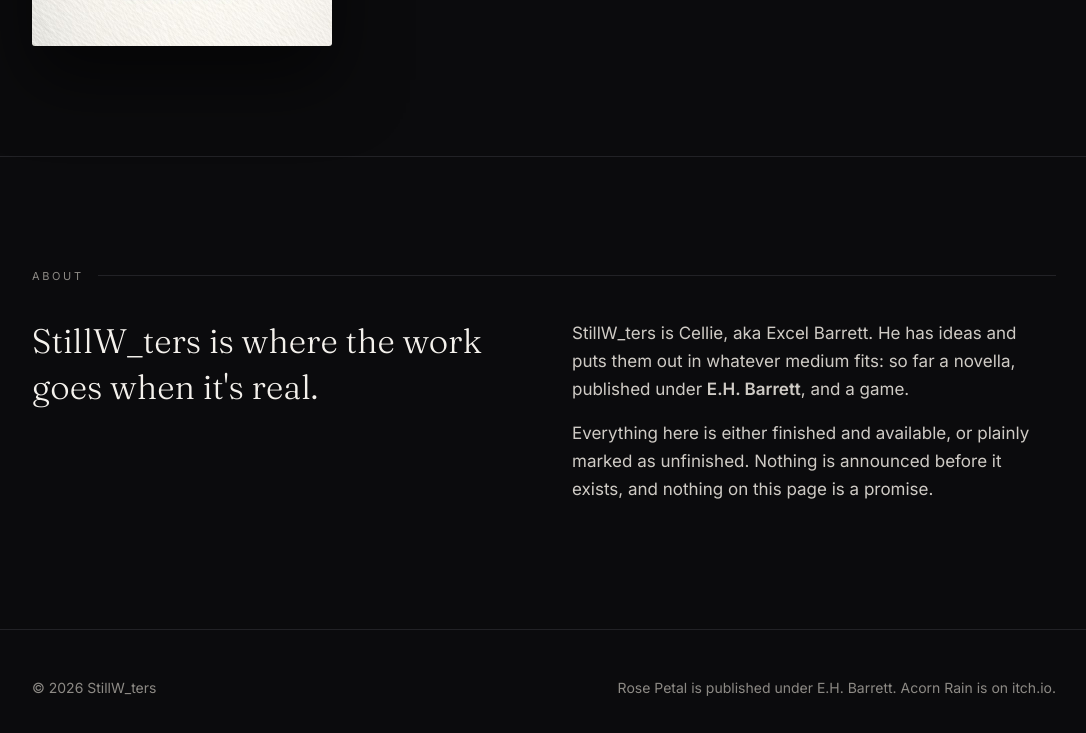
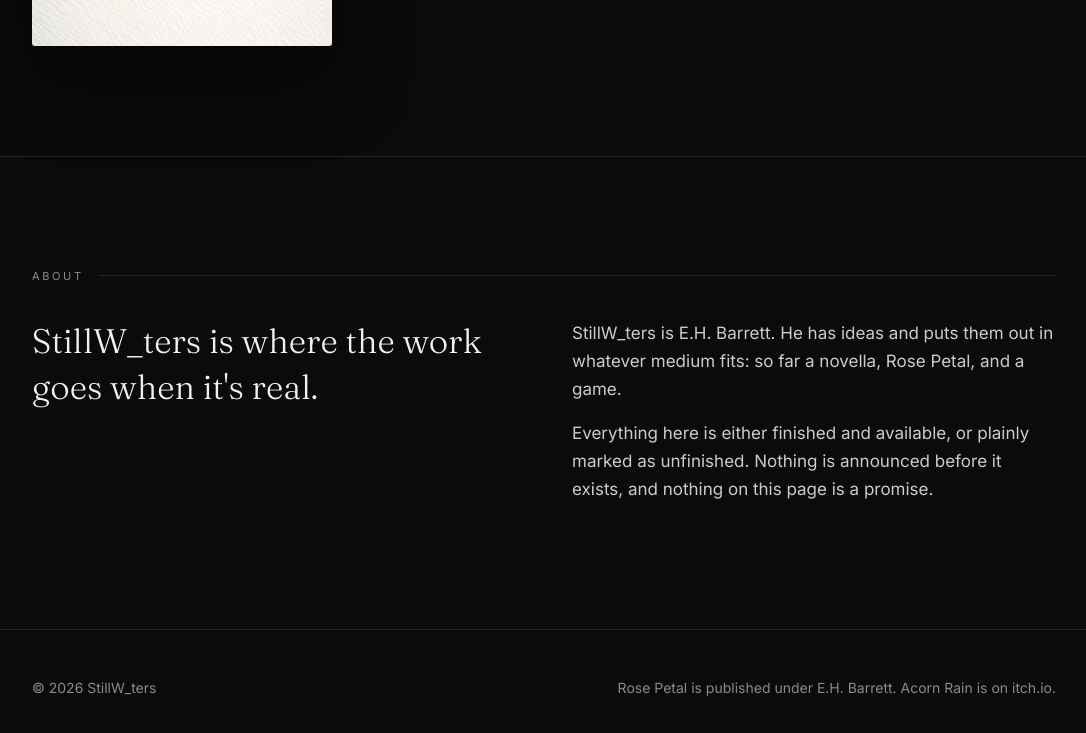
Before and after one commit to excelbarrett/stillwters-site, a plain HTML site: page index.html in a window 1280 px wide. Shown: the part 2448-3181 px from the top of the page, without its empty margins (96-1182 px from the left). Drawn offline with Linux system fonts and the light colour scheme.

Commit message:
Site name: page description and About say E.H. Barrett, same as the book (Owner direction 2026-11-22)
Co-Authored-By: Claude Sonnet 5.5 <noreply@anthropic.com>

```diff
--- a/index.html
+++ b/index.html
@@ -4,7 +4,7 @@
 <meta charset="utf-8">
 <meta name="viewport" content="width=device-width, initial-scale=1">
 <title>StillW_ters</title>
-<meta name="description" content="StillW_ters: ideas by Cellie, aka Excel Barrett, put out in whatever medium fits. Acorn Rain, a free browser game demo. Rose Petal, a novella by E.H. Barrett.">
+<meta name="description" content="StillW_ters: ideas by E.H. Barrett, put out in whatever medium fits. Acorn Rain, a free browser game demo. Rose Petal, a novella.">
 <meta name="theme-color" content="#0b0b0d">
 <meta property="og:title" content="StillW_ters">
 <meta property="og:description" content="Books and games, made in the open.">
@@ -176,7 +176,7 @@ footer .wrap{display:flex;justify-content:space-between;gap:20px;flex-wrap:wrap}
         <p class="big">StillW_ters is where the work goes when it's real.</p>
       </div>
       <div>
-        <p>StillW_ters is Cellie, aka Excel Barrett. He has ideas and puts them out in whatever medium fits: so far a novella, published under <strong>E.H. Barrett</strong>, and a game.</p>
+        <p>StillW_ters is E.H. Barrett. He has ideas and puts them out in whatever medium fits: so far a novella, Rose Petal, and a game.</p>
         <p>Everything here is either finished and available, or plainly marked as unfinished. Nothing is announced before it exists, and nothing on this page is a promise.</p>
       </div>
     </div>
```
